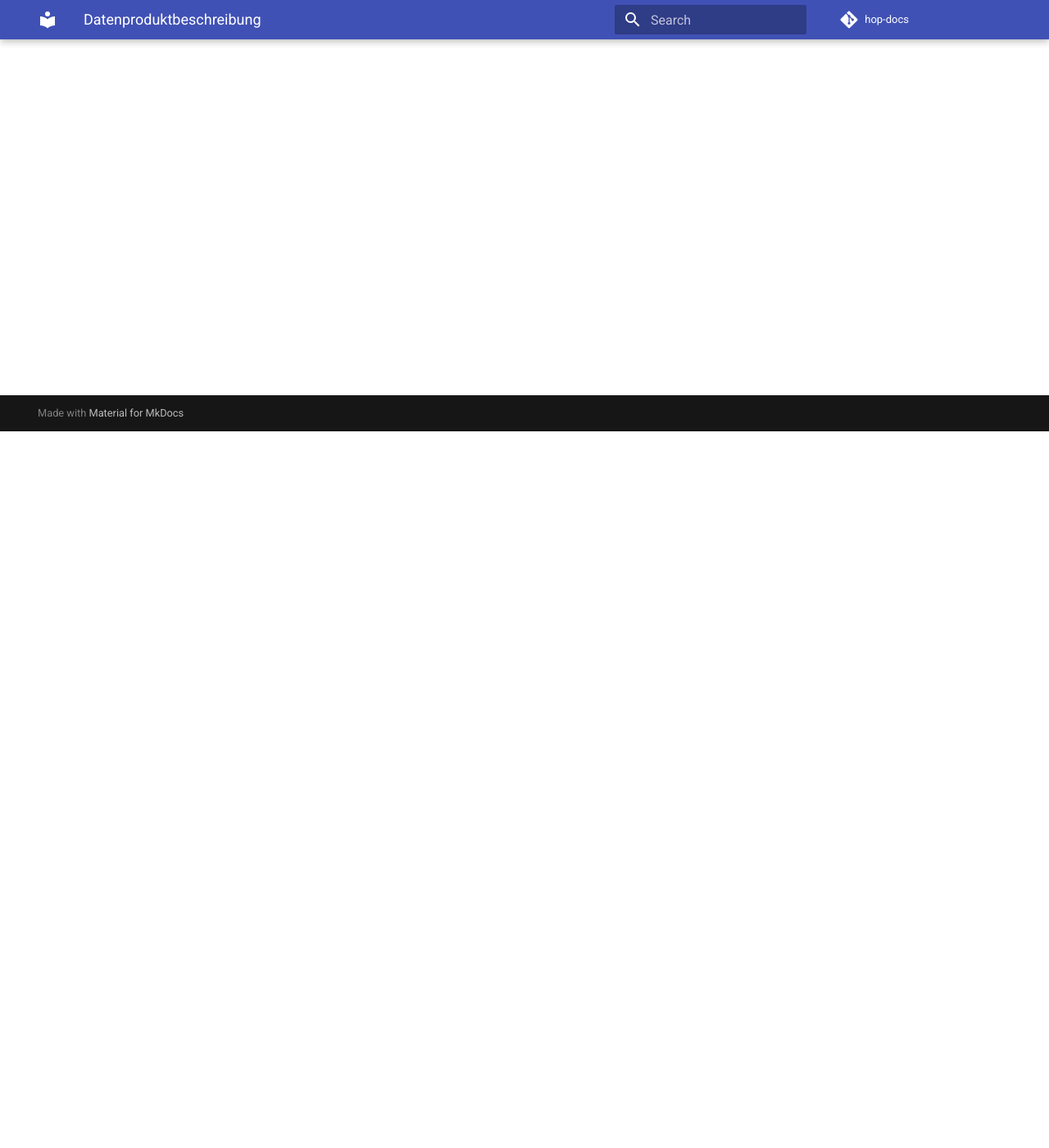
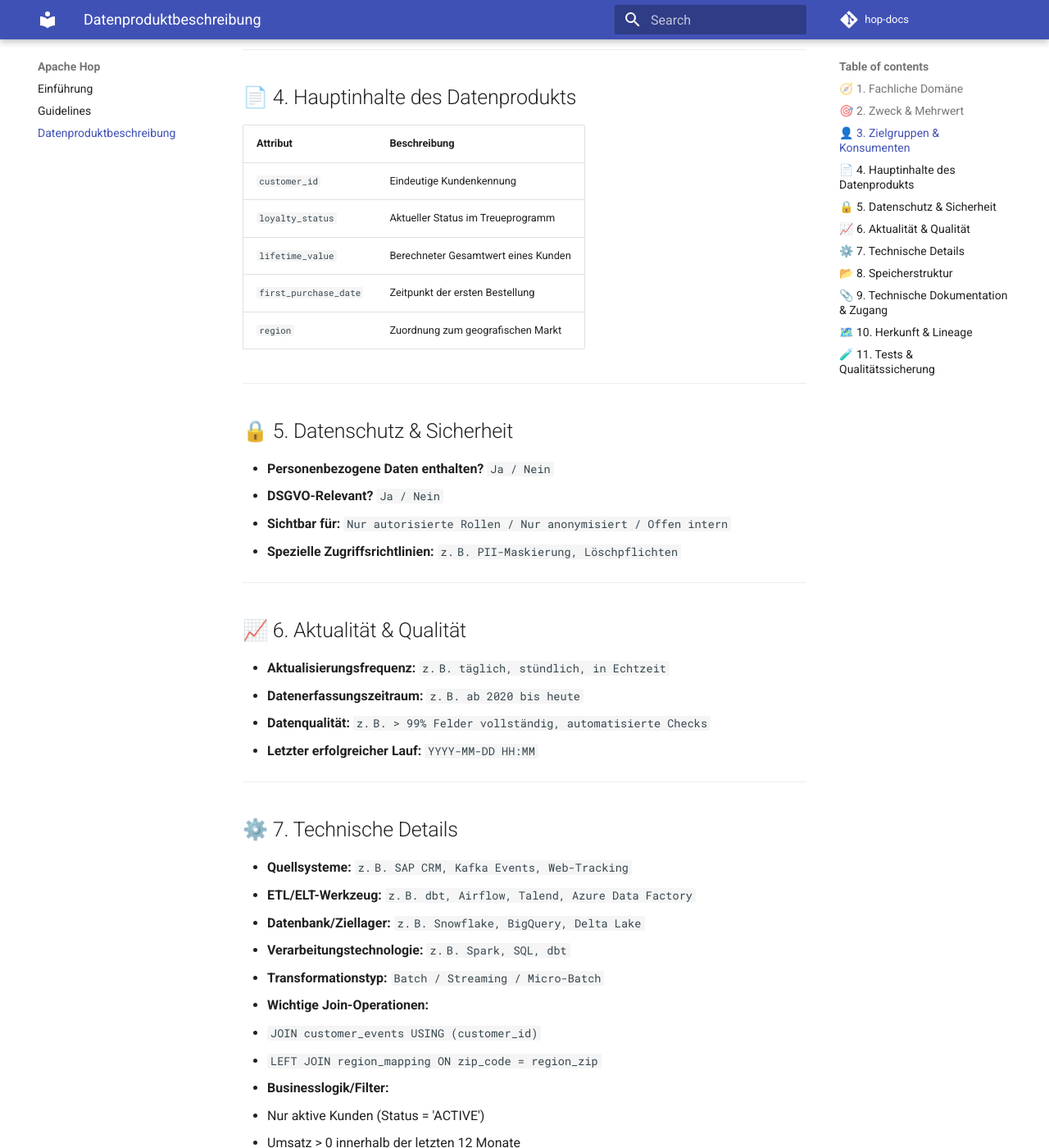
Before and after one commit to kstna23/hop-docs, an MkDocs documentation site: the page built from docs/datenproduktbeschreibung_technisch.md, in a window 1280 px wide and 1400 px high, scrolled down 874 px. Shown: the whole window at 82% size. Built offline with MkDocs 1.6.1 and Material for MkDocs 9.7.7, drawn with Linux system fonts in a browser that asks for light colours; comment, search, counter and statistics services are not loaded; some of the changed text lies outside the part shown.

Commit message:
Update datenproduktbeschreibung_technisch.md

```diff
--- a/docs/datenproduktbeschreibung_technisch.md
+++ b/docs/datenproduktbeschreibung_technisch.md
@@ -1,3 +1,100 @@
-# Datenproduktbeschreibung
 
-*Platzhalter für Beschreibung*
+# 📦 Datenproduktbeschreibung: `your_data_product_name`
+
+## 🧭 1. Fachliche Domäne
+- **Domäne:** `z. B. Customer Management / Produktion / Vertrieb`
+- **Produktverantwortliches Team:** `Teamname oder Abteilung`
+- **Kontakt:** `team@example.com`
+
+---
+
+## 🎯 2. Zweck & Mehrwert
+> Beschreibe in 2–4 Sätzen, warum es dieses Datenprodukt gibt und welchen geschäftlichen oder analytischen Nutzen es bringt.
+
+**Beispiel:**
+Dieses Datenprodukt liefert einen konsolidierten Blick auf alle Kundenprofile, inklusive Kaufverhalten, Loyalty-Status und Lifetime Value. Es unterstützt Kampagnen, Segmentierungen und personalisierte Empfehlungen.
+
+---
+
+## 👤 3. Zielgruppen & Konsumenten
+- Fachabteilungen: `z. B. Marketing, Vertrieb, Service`
+- Datenrollen: `z. B. Analyst*innen, Data Scientists, ML Engineers`
+- Systeme: `z. B. Recommendation Engine, Dashboards`
+
+---
+
+## 📄 4. Hauptinhalte des Datenprodukts
+
+| Attribut               | Beschreibung                                           |
+|------------------------|--------------------------------------------------------|
+| `customer_id`          | Eindeutige Kundenkennung                               |
+| `loyalty_status`       | Aktueller Status im Treueprogramm                      |
+| `lifetime_value`       | Berechneter Gesamtwert eines Kunden                    |
+| `first_purchase_date`  | Zeitpunkt der ersten Bestellung                        |
+| `region`               | Zuordnung zum geografischen Markt                      |
+
+---
+
+## 🔒 5. Datenschutz & Sicherheit
+- **Personenbezogene Daten enthalten?** `Ja / Nein`
+- **DSGVO-Relevant?** `Ja / Nein`
+- **Sichtbar für:** `Nur autorisierte Rollen / Nur anonymisiert / Offen intern`
+- **Spezielle Zugriffsrichtlinien:** `z. B. PII-Maskierung, Löschpflichten`
+
+---
+
+## 📈 6. Aktualität & Qualität
+- **Aktualisierungsfrequenz:** `z. B. täglich, stündlich, in Echtzeit`
+- **Datenerfassungszeitraum:** `z. B. ab 2020 bis heute`
+- **Datenqualität:** `z. B. > 99% Felder vollständig, automatisierte Checks`
+- **Letzter erfolgreicher Lauf:** `YYYY-MM-DD HH:MM`
+
+---
+
+## ⚙️ 7. Technische Details
+
+- **Quellsysteme:** `z. B. SAP CRM, Kafka Events, Web-Tracking`
+- **ETL/ELT-Werkzeug:** `z. B. dbt, Airflow, Talend, Azure Data Factory`
+- **Datenbank/Ziellager:** `z. B. Snowflake, BigQuery, Delta Lake`
+- **Verarbeitungstechnologie:** `z. B. Spark, SQL, dbt`
+- **Transformationstyp:** `Batch / Streaming / Micro-Batch`
+- **Wichtige Join-Operationen:**
+  - `JOIN customer_events USING (customer_id)`
+  - `LEFT JOIN region_mapping ON zip_code = region_zip`
+- **Businesslogik/Filter:**
+  - Nur aktive Kunden (Status = 'ACTIVE')
+  - Umsatz > 0 innerhalb der letzten 12 Monate
+
+---
+
+## 📂 8. Speicherstruktur
+- **Physische Ablage / Pfad:** `z. B. s3://data/products/customer_profile/`
+- **Tabellenname (Warehouse):** `z. B. prod.customer_profile_v1`
+- **Schema-Versionierung:** `v1, v2 …`
+- **Datenretention:** `z. B. 180 Tage (Query-fähig), Archiv 2 Jahre`
+
+---
+
+## 📎 9. Technische Dokumentation & Zugang
+
+- [Schema-Dokumentation](https://yourcompany.com/schema/customer_profile)
+- [ETL-Pipeline-Definition](https://git.example.com/your_team/etl_jobs/customer_profile_dag.py)
+- [Transformation in dbt](https://git.example.com/your_team/dbt/models/customer_profile.sql)
+- [Data Catalog-Eintrag](https://datahub.example.com/your_data_product_name)
+- [Monitoring Dashboard (z. B. Grafana)](https://grafana.example.com/d/xyz/customer-profile)
+- Ansprechpartner: `tech-lead@example.com`
+
+---
+
+## 🗺️ 10. Herkunft & Lineage
+- **Quellen:** `CRM-Events, E-Commerce-Orders, Loyalty-Service`
+- **ETL-Fluss:** `CRM → Raw Layer → Staging → Aggregation → Produkt`
+- **Lineage-Tool:** `OpenLineage, Marquez, DataHub`
+- **Change Impact:** dokumentiert im GitHub Repo (Contract-Tests)
+
+---
+
+## 🧪 11. Tests & Qualitätssicherung
+- **Datenqualitätsregeln:** `z. B. NULL-Anteil < 1 %, IDs eindeutig`
+- **Validierungsframework:** `Great Expectations, SodaSQL, dbt tests`
+- **Monitoring:** z. B. Alerts bei Datenvolumenabweichung > 20%
```
